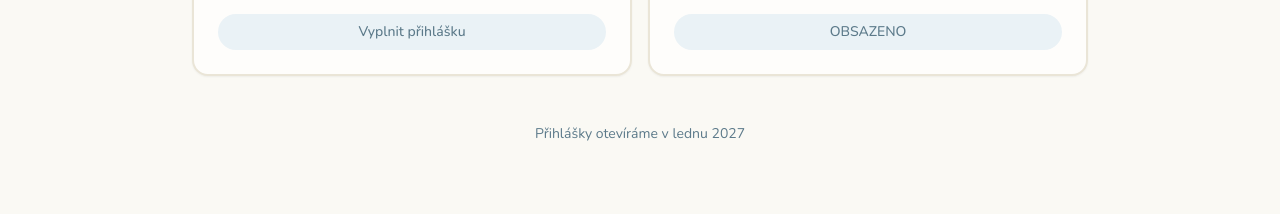
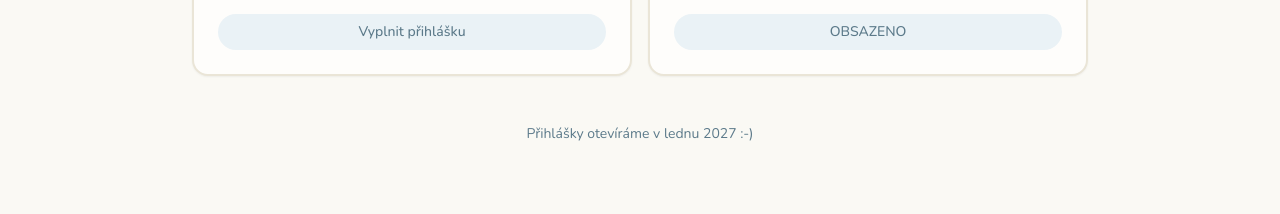
Before and after one commit to ptaeck/domadinka_cz, a React (Vite) app: page /registration in a window 1280 px wide. Shown: the part 901-1115 px from the top of the page. Built offline with nearby package versions, Linux system fonts and the light colour scheme.

Commit message:
Code edited in Lovable Code Editor
Edited UI in Lovable

Co-authored-by: ptaeck <9929348+ptaeck@users.noreply.github.com>

```diff
--- a/src/pages/Registration.tsx
+++ b/src/pages/Registration.tsx
@@ -153,9 +153,7 @@ const Registration = () => {
                 </Card>
               ))}
             </div>
-            <p className="text-sm text-muted-foreground text-center mt-4">
-              Přihlášky otevíráme v lednu 2027
-            </p>
+            <p className="text-sm text-muted-foreground text-center mt-4">Přihlášky otevíráme v lednu 2027 :-)</p>
           </div>
         </div>
       </section>
```
